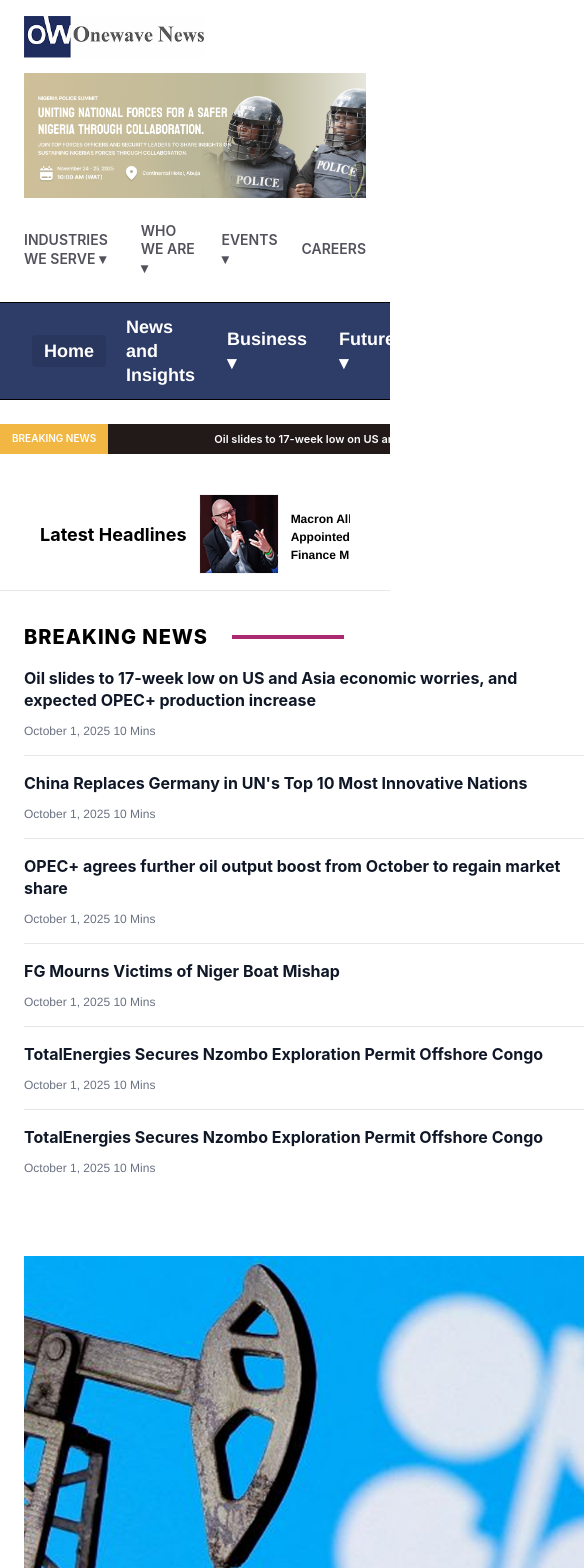
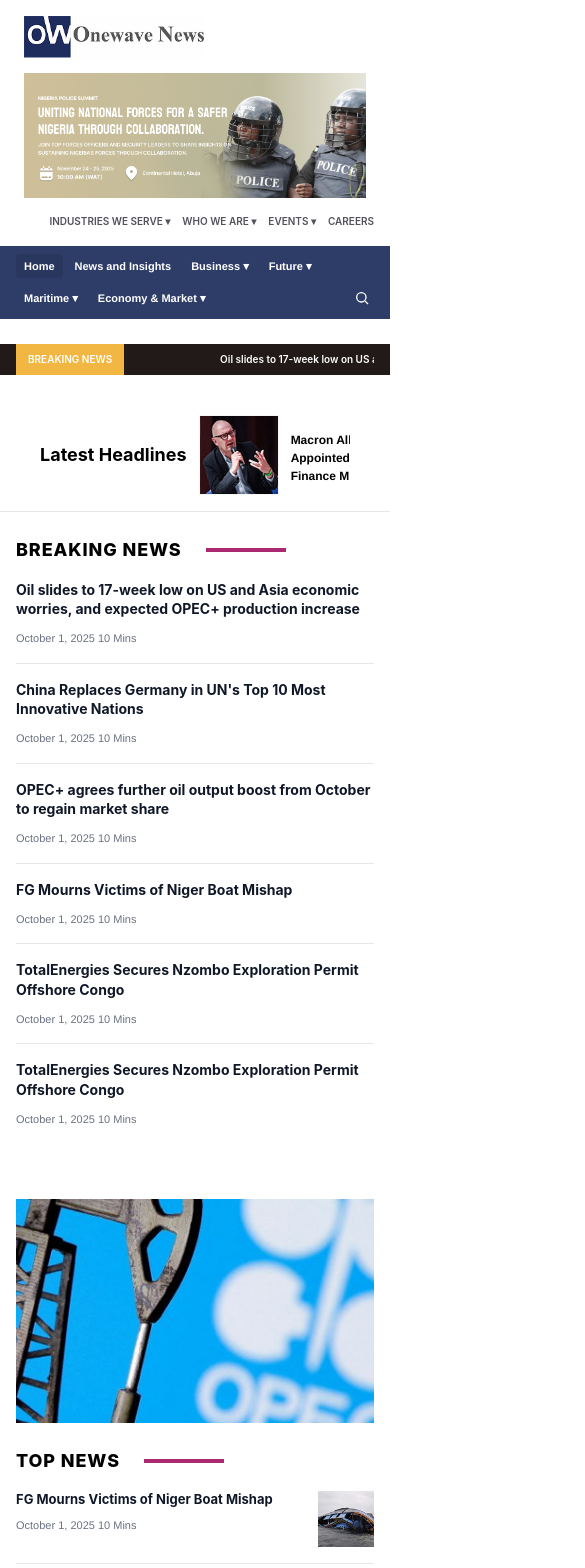
Before and after one commit to Ikoyi1st/one-wave, a Next.js app: page / in a window 390 px wide. Shown: the top 1568 px of the page, 585 px wide, since content can reach past the window. Built offline with nearby package versions, Linux system fonts and the light colour scheme.

Commit message:
responsiveness

```diff
--- a/src/components/news/NewsHeader.tsx
+++ b/src/components/news/NewsHeader.tsx
@@ -5,10 +5,13 @@ import { useState } from "react";
 
 function TopUtilities() {
   return (
-    <div className="font-semibold text-xs mt-4 mb-4 text-[14px]">
-      <div className="mx-auto flex max-w-7xl items-center justify-end gap-4 px-6 py-2" style={{fontFamily: '"Inter", sans-serif'}}>
-        <nav className="flex items-center gap-6 text-zinc-600">
-          <Link href="#">INDUSTRIES  WE SERVE ▾</Link>
+    <div className="mt-3 mb-3 font-semibold text-[10px] sm:text-xs md:text-sm">
+      <div
+        className="mx-auto flex max-w-7xl items-center justify-end gap-3 px-4 py-1 sm:px-6 sm:py-2"
+        style={{ fontFamily: '"Inter", sans-serif' }}
+      >
+        <nav className="flex items-center gap-3 whitespace-nowrap text-zinc-600 overflow-x-auto no-scrollbar">
+          <Link href="#">INDUSTRIES WE SERVE ▾</Link>
           <Link href="#">WHO WE ARE ▾</Link>
           <Link href="#">EVENTS ▾</Link>
           <Link href="#">CAREERS</Link>
@@ -63,30 +66,94 @@ function PrimaryNav() {
     { name: "Maritime", hasDropdown: true },
     { name: "Economy & Market", hasDropdown: true },
   ];
+  const firstRow = items.slice(0, 4);
+  const secondRow = items.slice(4);
+
   const [showSearch, setShowSearch] = useState(false);
+
   return (
-    <div className="border-y border-[--color-border] bg-[#2E3D68] font-semibold">
-      <div className="mx-auto max-w-7xl px-10 ">
-        <nav className="flex items-center justify-between py-2 text-xs md:text-[13px] text-white ">
+    <div className="border-y border-[--color-border] bg-[#2E3D68] font-semibold text-white">
+      <div className="mx-auto max-w-7xl px-4 sm:px-6 md:px-10">
+        {/* Mobile / small-screen layout: two nav rows + search in same bar */}
+        <div className="flex flex-col gap-2 py-2 text-[11px] sm:text-xs md:hidden">
+          <div className="flex flex-wrap items-center gap-1">
+            {firstRow.map((i) => (
+              <Link
+                key={i.name}
+                href="#"
+                className={`rounded px-2 py-1 text-[11px] sm:text-xs text-white ${
+                  i.name === 'Home' ? 'font-bold bg-black/10' : 'hover:bg-black/5'
+                }`}
+              >
+                {i.name} {i.hasDropdown && "▾"}
+              </Link>
+            ))}
+          </div>
+          <div className="flex items-center justify-between gap-2">
+            <div className="flex flex-wrap items-center gap-1">
+              {secondRow.map((i) => (
+                <Link
+                  key={i.name}
+                  href="#"
+                  className="rounded px-2 py-1 text-[11px] sm:text-xs text-white hover:bg-black/5"
+                >
+                  {i.name} {i.hasDropdown && "▾"}
+                </Link>
+              ))}
+            </div>
+            <div className="flex items-center gap-2">
+              {showSearch && (
+                <input
+                  aria-label="Search"
+                  placeholder="Search..."
+                  autoFocus
+                  className="h-8 w-32 rounded-full border border-white/50 bg-white px-2 text-[10px] text-black outline-none placeholder:text-[#2E3D68] sm:w-40"
+                />
+              )}
+              <button
+                aria-label="Toggle search"
+                onClick={() => setShowSearch((s) => !s)}
+                className="p-1 text-white hover:text-white/80"
+              >
+                <svg
+                  xmlns="http://www.w3.org/2000/svg"
+                  viewBox="0 0 24 24"
+                  fill="none"
+                  stroke="currentColor"
+                  strokeWidth="2"
+                  className="h-4 w-4"
+                >
+                  <circle cx="11" cy="11" r="7" />
+                  <line x1="21" y1="21" x2="16.65" y2="16.65" />
+                </svg>
+              </button>
+            </div>
+          </div>
+        </div>
 
-          <div className="-mx-2 flex items-center gap-2">
-             {/* Nav items */}
+        {/* Desktop layout: single row nav + search on the right */}
+        <nav className="hidden items-center justify-between py-2 text-[11px] sm:text-xs md:flex md:text-[13px]">
+          <div className="-mx-2 flex items-center gap-1 sm:gap-2">
             {items.map((i) => (
-              // Added conditional rendering for dropdown arrow
-              <Link key={i.name} href="#" className={` text-[18px] rounded px-3 py-1 text-white ${i.name === 'Home' ? 'font-bold bg-black/10' : 'hover:bg-black/5'}`}>
+              <Link
+                key={i.name}
+                href="#"
+                className={`rounded px-2 py-1 text-[11px] sm:text-xs md:text-sm lg:text-[15px] text-white ${
+                  i.name === 'Home' ? 'font-bold bg-black/10' : 'hover:bg-black/5'
+                }`}
+              >
                 {i.name} {i.hasDropdown && "▾"}
               </Link>
             ))}
           </div>
 
-          {/* Search on the FAR RIGHT, as seen in the screenshot */}
-          <div className="flex items-center gap-2 ">
+          <div className="flex items-center gap-2">
             {showSearch && (
               <input
                 aria-label="Search"
                 placeholder="Search..."
                 autoFocus
-                className="h-8 w-48 rounded-full border border-white/50 bg-[#fff] px-3 text-xs text-black outline-none placeholder:text-[#2E3D68]"
+                className="h-8 w-48 rounded-full border border-white/50 bg-white px-3 text-xs text-black outline-none placeholder:text-[#2E3D68]"
               />
             )}
             <button
@@ -94,9 +161,16 @@ function PrimaryNav() {
               onClick={() => setShowSearch((s) => !s)}
               className="p-1 text-white hover:text-white/80"
             >
-              <svg xmlns="http://www.w3.org/2000/svg" viewBox="0 0 24 24" fill="none" stroke="currentColor" strokeWidth="2" className="h-4 w-4">
-                <circle cx="11" cy="11" r="7"></circle>
-                <line x1="21" y1="21" x2="16.65" y2="16.65"></line>
+              <svg
+                xmlns="http://www.w3.org/2000/svg"
+                viewBox="0 0 24 24"
+                fill="none"
+                stroke="currentColor"
+                strokeWidth="2"
+                className="h-4 w-4"
+              >
+                <circle cx="11" cy="11" r="7" />
+                <line x1="21" y1="21" x2="16.65" y2="16.65" />
               </svg>
             </button>
           </div>
@@ -112,7 +186,7 @@ export function NewsTicker() {
 
   return (
     <div className="mt-6 mb-6 w-full bg-[#221919]">
-      <div className="mx-auto flex items-stretch text-xs sm:px-6">
+      <div className="mx-auto flex max-w-7xl items-stretch text-[10px] sm:text-xs md:text-sm px-4 sm:px-6">
         <div
           className="flex items-center justify-center bg-[#F2B743] px-3 py-2 text-[10px] font-semibold text-white sm:px-4 sm:text-xs"
           style={{ fontFamily: '"Inter", sans-serif' }}
@@ -123,8 +197,8 @@ export function NewsTicker() {
         {/* Auto-sliding headline, especially useful on mobile */}
         <div className="relative flex-1 overflow-hidden bg-[#221919]">
           <div
-            className="ticker-text whitespace-nowrap py-2 pl-4 pr-2 text-[11px] font-semibold text-white sm:py-3 sm:text-xs md:text-sm"
-            style={{ fontFamily: '"Inter", sans-serif' }}
+            className="ticker-text whitespace-nowrap py-2 pl-4 pr-2 text-[10px] font-semibold text-white sm:py-3 sm:text-xs md:text-sm"
+            style={{ fontFamily: '\"Inter\", sans-serif' }}
           >
             {/* duplicate headline so animation loops seamlessly on small screens */}
             <span>{headline}</span>
--- a/src/sections/home/BreakingGrid.tsx
+++ b/src/sections/home/BreakingGrid.tsx
@@ -19,15 +19,20 @@ const CustomLink = (props: React.AnchorHTMLAttributes<HTMLAnchorElement>) => (
 const ScreenshotArticleList = ({ items }: { items: Article[] }) => (
   <div className="space-y-4">
     {items.map((a) => (
-      <div key={a.id} className="pb-4 border-b border-gray-200 last:border-b-0" style={{ fontFamily: '"Helvetica Neue", sans-serif'}}>
+      <div
+        key={a.id}
+        className="pb-4 border-b border-gray-200 last:border-b-0"
+        style={{ fontFamily: '\"Helvetica Neue\", sans-serif' }}
+      >
         <CustomLink href="#" className="group block">
           {/* Headline: Bold text */}
-          <h3 className="text-base font-bold text-gray-900 leading-snug group-hover:underline">
+          <h3 className="text-sm sm:text-base font-bold text-gray-900 leading-snug group-hover:underline">
             {a.title}
           </h3>
           {/* Metadata: Small, gray text, formatted as "Date Mins" */}
-          <p className="mt-3 text-xs text-gray-500">
-            <span className="text-pink-700"></span>{a.meta}
+          <p className="mt-3 text-[11px] sm:text-xs text-gray-500">
+            <span className="text-pink-700"></span>
+            {a.meta}
           </p>
         </CustomLink>
       </div>
@@ -38,34 +43,32 @@ const ScreenshotArticleList = ({ items }: { items: Article[] }) => (
 
 // **MODIFIED: ArticleList to place image on the right and adjust layout**
 const ArticleList = ({ items, showImage = true }: { items: Article[]; showImage?: boolean }) => (
-  <div className="space-y-4" style={{ fontFamily: '"Helvetica Neue", sans-serif'}}>
+  <div className="space-y-4" style={{ fontFamily: '\"Helvetica Neue\", sans-serif' }}>
     {items.map((a) => (
       // Use flex to put text and image side-by-side, aligning items to the top (start)
-      <div key={a.id} className={`pb-4 border-b border-gray-200 ${showImage ? 'flex space-x-3 items-start' : ''} last:border-b-0`}>
-
+      <div
+        key={a.id}
+        className={`pb-4 border-b border-gray-200 ${showImage ? 'flex space-x-3 items-start' : ''} last:border-b-0`}
+      >
         {/* Text content on the left (flex-grow) */}
         <CustomLink href="#" className="group block flex-grow">
-          <h3 className={`text-[16px] font-bold text-gray-900 leading-snug group-hover:underline ${showImage ? 'text-sm' : 'text-base'}`}>
+          <h3
+            className={`font-bold text-gray-900 leading-snug group-hover:underline ${
+              showImage ? 'text-[13px] sm:text-sm md:text-base' : 'text-sm sm:text-base'
+            }`}
+          >
             {a.title}
           </h3>
           {/* Metadata: Small, gray text */}
-          <p className="mt-2 text-xs text-gray-500">
-            {a.meta}
-          </p>
+          <p className="mt-2 text-[11px] sm:text-xs text-gray-500">{a.meta}</p>
         </CustomLink>
 
         {/* Image on the right (flex-shrink-0) */}
         {showImage && a.image && (
-          <div className="w-1/4 flex-shrink-0">
+          <div className="flex-shrink-0">
             <div
-              className="aspect-square bg-gray-100 " // Changed to aspect-square for a better fit based on the screenshot
-              style={{
-                backgroundImage: `url(${a.image})`,
-                backgroundSize: 'cover',
-                backgroundPosition: 'center',
-                height: '86px', // Fixed height for consistent look as in the screenshot
-                width: '86px' // Fixed width for consistent look as in the screenshot
-              }}
+              className="bg-gray-100 bg-cover bg-center h-14 w-14 sm:h-16 sm:w-16 md:h-[86px] md:w-[86px]"
+              style={{ backgroundImage: `url(${a.image})` }}
             ></div>
           </div>
         )}
@@ -77,9 +80,12 @@ const ArticleList = ({ items, showImage = true }: { items: Article[]; showImage?
 const ArticleCard = ({ article, large = false }: { article: Article; large?: boolean }) => (
   <CustomLink href="#" className="group block relative w-full h-full mt-8">
     {/* Use the provided image for the background */}
-    <div className={`w-140 ${large ? 'h-146' : 'h-80'} bg-cover bg-center`} style={{ backgroundImage: `url(${article.image || '/placeholder-hero.svg'})` }}>
-    </div>
-
+    <div
+      className={`${
+        large ? 'h-56 sm:h-72 md:h-[360px]' : 'h-48 sm:h-60 md:h-80'
+      } w-full bg-cover bg-center`}
+      style={{ backgroundImage: `url(${article.image || '/placeholder-hero.svg'})` }}
+    ></div>
   </CustomLink>
 );
 
@@ -181,18 +187,18 @@ export default function BreakingGrid() {
 
   // Component for the new heading style (Text + Vertical Line)
   const HeaderWithVector = ({ title }: { title: string }) => (
-    <div className="flex items-center space-x-2 mb-4">
-      <h3 className="text-xl font-extrabold text-black tracking-wider flex-shrink-0">
+    <div className="mb-4 flex items-center space-x-2">
+      <h3 className="flex-shrink-0 text-lg font-extrabold tracking-wider text-black sm:text-xl">
         {title}
       </h3>
-      {/* Vertical Line Vector: bg-pink-700 (matching the color in the line-vector image) */}
-      <div className="ml-4 w-28 h-1 bg-[#AB2971]"></div>
+      {/* Horizontal line */}
+      <div className="ml-4 h-1 w-20 bg-[#AB2971] sm:w-28"></div>
     </div>
   );
 
   return (
-    <section className="mx-auto max-w-7xl px-6 py-8 md:py-10">
-      <div className="grid gap-8 md:grid-cols-[1fr_1.2fr_1fr]">
+    <section className="mx-auto max-w-7xl px-4 py-6 sm:px-6 sm:py-8 md:py-10">
+      <div className="grid gap-6 md:gap-8 md:grid-cols-[1fr_1.2fr_1fr]">
 
         {/* Left list: Breaking News */}
         <div>
```
